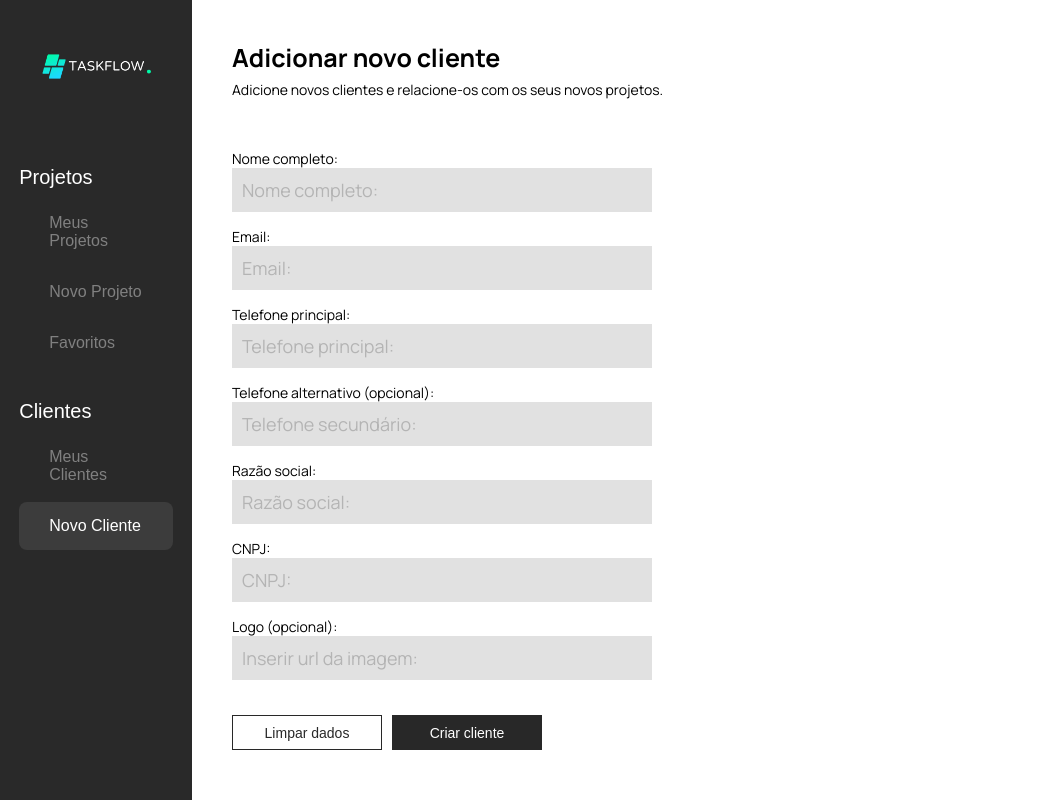
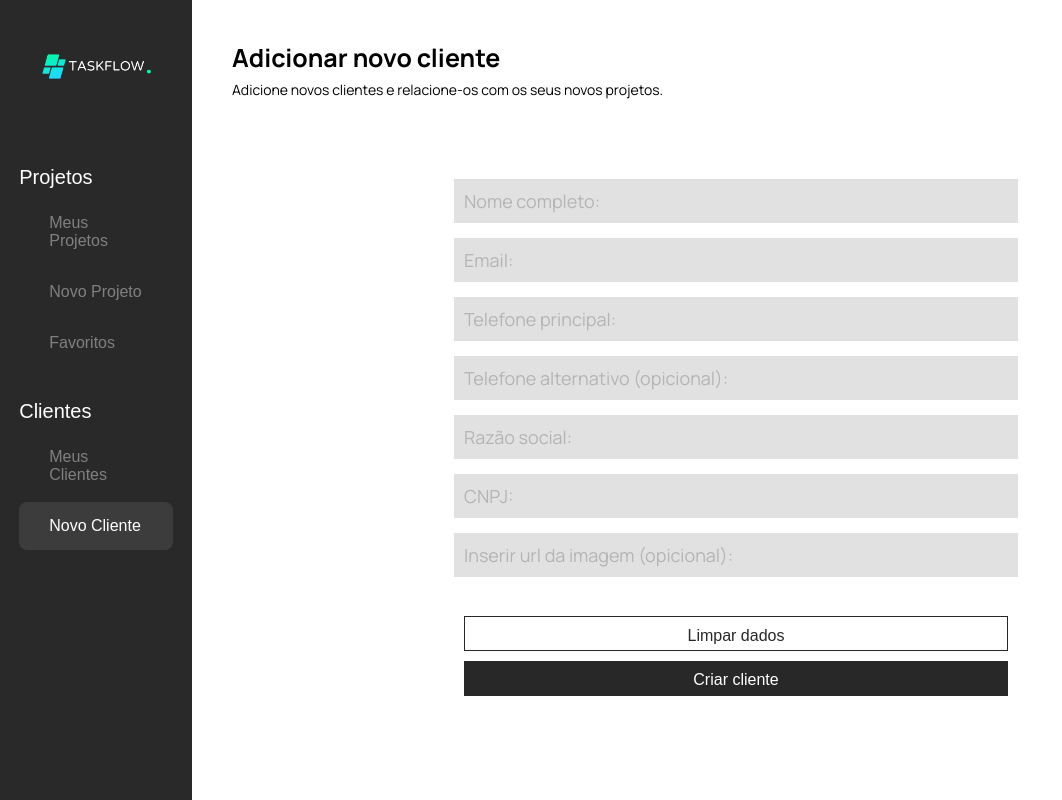
Before and after one commit to caamag/taskflow, a React (Vite) app: page /customer/create in a window 1280 px wide. Shown: the whole page, without its empty margins (0-1062 px from the left). Built offline with nearby package versions, Linux system fonts and the light colour scheme; no server answers; sample sign-in values are in the browser's storage.

Commit message:
Ajustando form de criação de novo cliente

```diff
--- a/src/index.css
+++ b/src/index.css
@@ -59,15 +59,27 @@ button {
 
 .sub-title {
     margin: 40px 0px 5px 40px;
-    animation: fadeInInput 400ms;
+    animation: fadeInCustomerCard 400ms;
 }
 
 .description {
     margin-left: 40px;
-    animation: fadeInInput 400ms;
+    animation: fadeInCustomerCard 400ms;
 }
 
 @keyframes fadeInInput {
+    0% {
+        opacity: 0;
+        margin-left: -40px;
+    }
+
+    100% {
+        opacity: 1;
+        margin-left: 0px;
+    }
+}
+
+@keyframes fadeInCustomerCard {
     0% {
         opacity: 0;
         margin-left: 10px;
--- a/src/pages/createCustomer/createCustomer.css
+++ b/src/pages/createCustomer/createCustomer.css
@@ -1,17 +1,21 @@
 .create-user-container {
 
     & form {
-        margin-top: 50px;
+        width: 100%;
+        margin-top: 80px;
+        display: flex;
+        flex-direction: column;
+        align-items: center;
     }
 
     & label {
-        font-size: 1.4rem;
-        margin-left: 40px;
-        animation: fadeInInput 400ms;
+        width: 100%;
+        text-align: center;
     }
 
     & input {
-        width: 400px;
+        width: 50%;
+        margin: 0 auto;
         padding: 10px;
         background-color: rgb(225, 225, 225);
         font-size: 1.8rem;
@@ -21,7 +25,6 @@
         font-style: normal;
         color: rgb(96, 96, 96);
         margin-bottom: 15px;
-        margin-left: 40px;
         animation: fadeInInput 400ms;
     }
 
@@ -30,29 +33,29 @@
     }
 
     & button {
-        margin: 20px 10px 0px 0px;
-        width: 150px;
+        width: 50%;
         height: 35px;
+        padding: 10px;
+        margin-top: 10px;
         color: white;
         background-color: rgb(40, 40, 40);
         border-radius: 0px;
-        font-size: 1.4rem;
+        font-size: 1.6rem;
     }
 
     & .clear-button {
         background: none;
         color: rgb(40, 40, 40);
         border: solid 1px rgb(40, 40, 40);
-        margin-left: 40px;
     }
 
     & button:hover {
-        width: 160px;
+        width: 51%;
     }
 }
 
 .loading-icon {
     width: 40px;
     height: 40px;
-    margin-left: 100px;
+    margin: 0 auto;
 }
--- a/src/pages/createCustomer/createCustomer.jsx
+++ b/src/pages/createCustomer/createCustomer.jsx
@@ -94,7 +94,6 @@ const CreateCustomer = () => {
 
         <form onSubmit={handleSubmit}>
             <label>
-                Nome completo:<br />
                 <input
                     type="text"
                     value={name}
@@ -105,7 +104,6 @@ const CreateCustomer = () => {
             </label>
 
             <label>
-                Email:<br />
                 <input
                     type="email"
                     value={email}
@@ -116,7 +114,6 @@ const CreateCustomer = () => {
             </label>
 
             <label>
-                Telefone principal:<br />
                 <input
                     type="tel"
                     value={tel}
@@ -127,17 +124,15 @@ const CreateCustomer = () => {
             </label>
 
             <label>
-                Telefone alternativo (opcional):<br />
                 <input
                     type="tel"
                     value={secondTell}
                     onChange={(e) => { setSecondTell(e.target.value) }}
-                    placeholder='Telefone secundário:'
+                    placeholder='Telefone alternativo (opicional):'
                 /><br />
             </label>
 
             <label>
-                Razão social:<br />
                 <input
                     type="text"
                     value={corporateReason}
@@ -148,7 +143,6 @@ const CreateCustomer = () => {
             </label>
 
             <label>
-                CNPJ:<br />
                 <input
                     type="text"
                     value={cnpj}
@@ -159,10 +153,9 @@ const CreateCustomer = () => {
             </label>
 
             <label>
-                Logo (opcional):<br />
                 <input
                     type="text"
-                    placeholder='Inserir url da imagem:'
+                    placeholder='Inserir url da imagem (opicional):'
                     value={logo}
                     onChange={(e) => { setLogo(e.target.value) }}
                 />
--- a/src/pages/customers/customers.css
+++ b/src/pages/customers/customers.css
@@ -49,7 +49,7 @@
         transition: 150ms;
         display: flex;
         align-items: center;
-        animation: fadeInInput 400ms;
+        animation: fadeInCustomerCard 400ms;
         cursor: pointer;
     }
 
```
